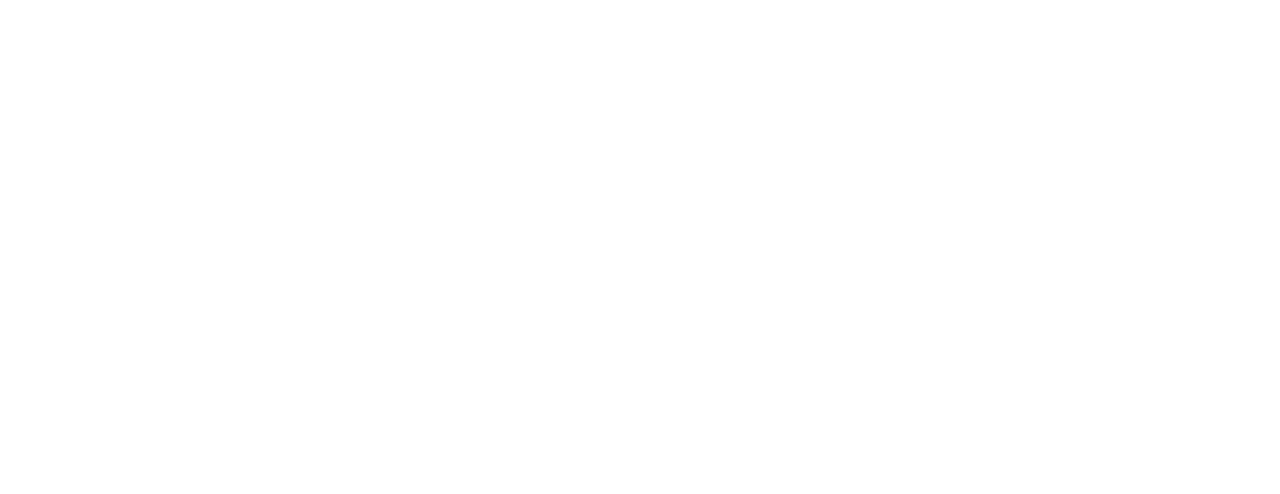
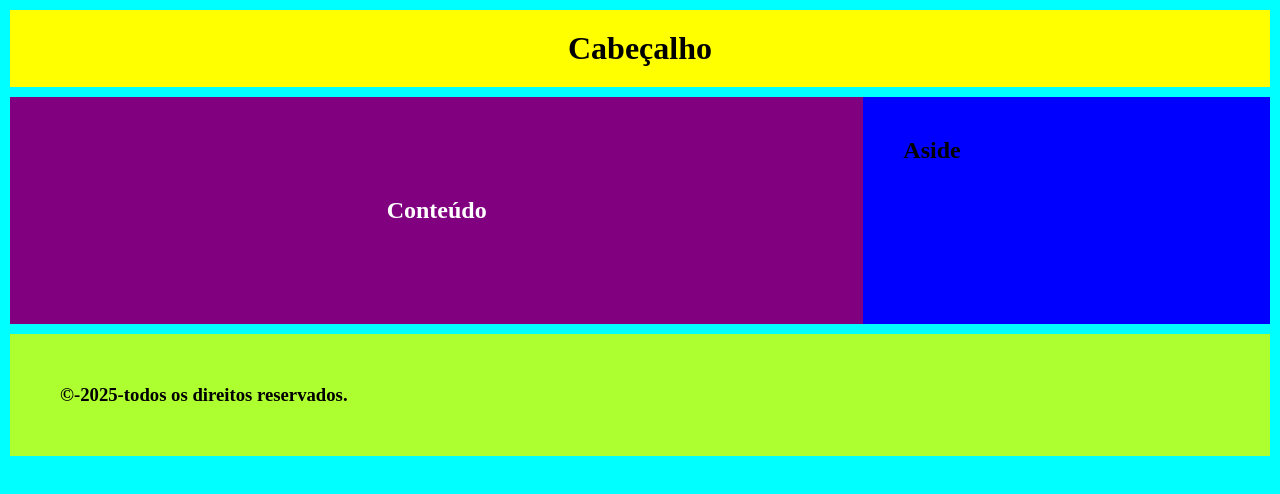
Before and after one commit to Kaue-deAlmeida/Aula1ESPF, a plain HTML site: page index.html in a window 1280 px wide. Drawn offline with Linux system fonts and the light colour scheme.

Commit message:
Criando Projeto semântico e estilizado

```diff
--- a/index.html
+++ b/index.html
@@ -4,9 +4,27 @@
     <meta charset="UTF-8">
     <meta name="viewport" content="width=device-width, initial-scale=1.0">
     <title>Projeto 1</title>
+    <link rel="stylesheet" href="./src/CSS/style.css">
 </head>
 <body>
-
+    <div id="container">
+        <header>
+            <h1>Cabeçalho</h1>
+        </header>
+        <main id="containerAside">
+            <section id="conteúdo">
+                <article>
+                    <h2>Conteúdo</h2>
+                </article>
+            </section>
+            <aside>
+                <h2>Aside</h2>
+            </aside>
+        </main>
+        <footer>
+            <h3>&copy;-2025-todos os direitos reservados.</h3>
+        </footer>
+    </div>
     <script src="src/JS/script.js"></script>
 </body>
 </html>
--- a/src/CSS/style.css
+++ b/src/CSS/style.css
@@ -0,0 +1,64 @@
+*{
+    margin: 0;
+    padding:0;
+    box-sizing: border-box;
+}
+
+body{
+    background: aqua;
+}
+
+#container{
+    display: flex;
+    flex-direction: column;
+    gap: 10px;
+    padding: 10px;
+}
+
+header{
+    background: yellow;
+    text-align: center;
+    padding: 20px;
+}
+
+#containerAside{
+    width: 100%;
+}
+
+#conteúdo{
+    background-color: purple;
+    color: white;
+    text-align: center;
+    padding: 100px;
+}
+
+#conteúdo article{
+    display: flex;
+    flex-direction: column;
+    align-items: center;
+}
+
+aside{
+    background: blue;
+    padding: 40px;
+}
+
+footer{
+    background: greenyellow;
+    padding: 50px;
+}
+
+@media(min-width:700px){
+    #container{
+        flex-direction: column;
+    }
+    #containerAside{
+        display: flex;
+    }
+    #conteúdo{
+        flex: 2;
+    }
+    aside{
+        flex: 1;
+    }
+}
```
